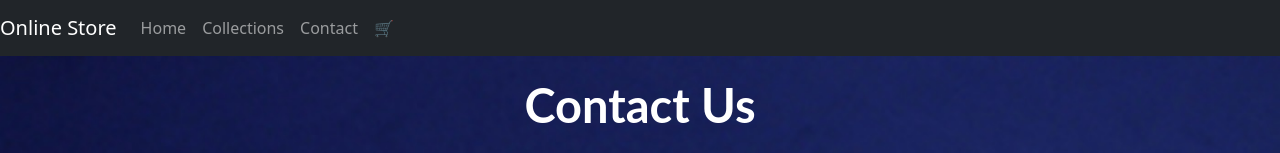
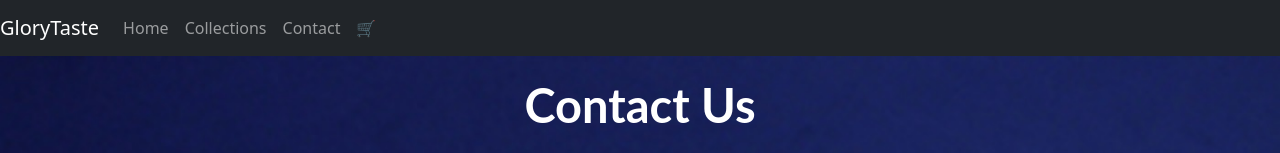
Before and after one commit to GloryEvi/my-landing-page, a React (Create React App) app: page /contact in a window 1280 px wide. Shown: the top 153 px of the page. Built offline with nearby package versions, Linux system fonts and the light colour scheme.

Commit message:
updated the navbar

```diff
--- a/src/Footer.css
+++ b/src/Footer.css
@@ -68,4 +68,8 @@
   .three {
     display: none;
   }
+  .socials {
+    display: inline;
+    justify-content: space-evenly;
+  }
 }
--- a/src/components/Navbar.js
+++ b/src/components/Navbar.js
@@ -6,7 +6,7 @@ const Navigation = () => {
   return (
     <Navbar bg="dark" variant="dark" expand="lg">
       <Navbar.Brand as={Link} to="/">
-        Online Store
+        GloryTaste
       </Navbar.Brand>
       <Navbar.Toggle aria-controls="basic-navbar-nav" />
       <Navbar.Collapse id="basic-navbar-nav">
```
